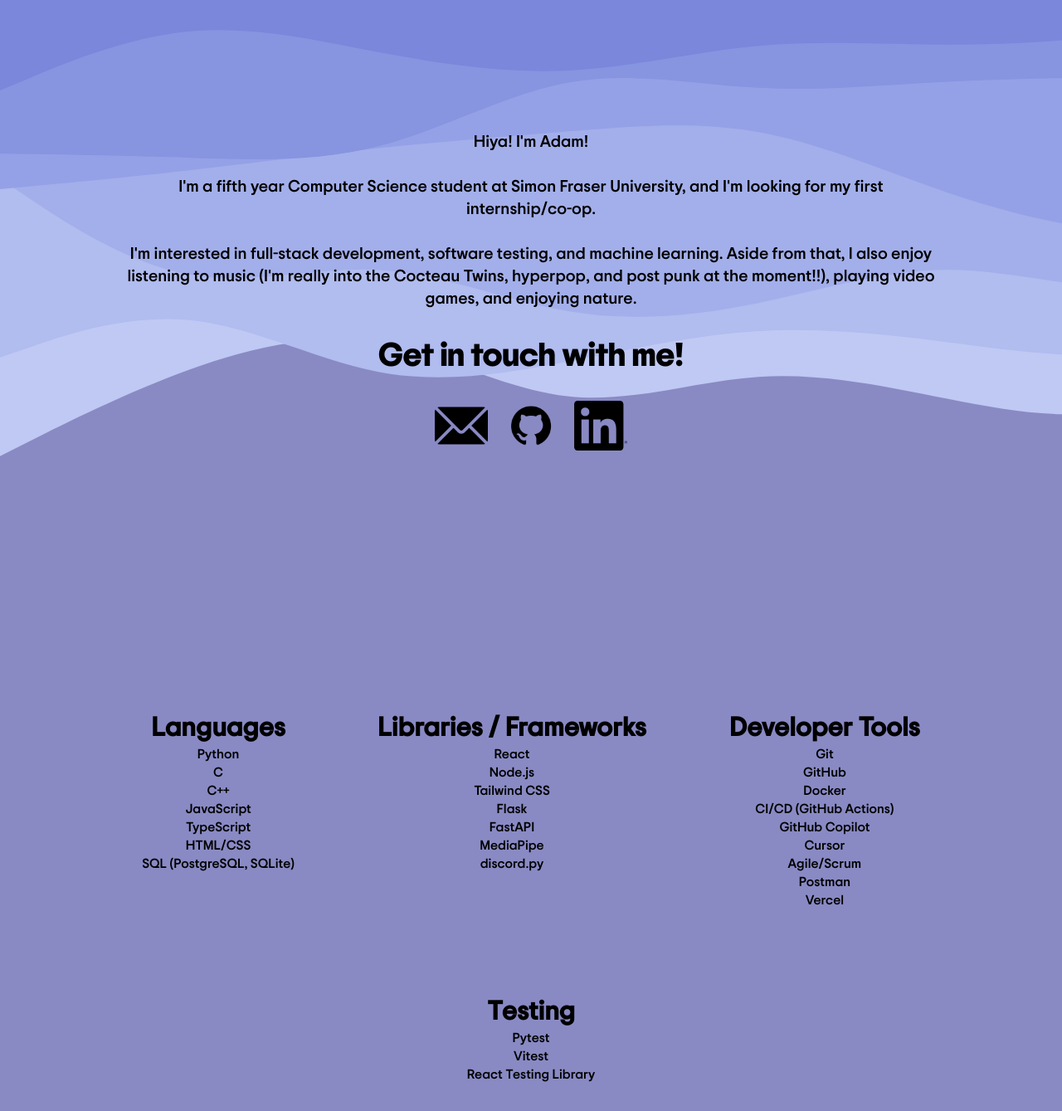
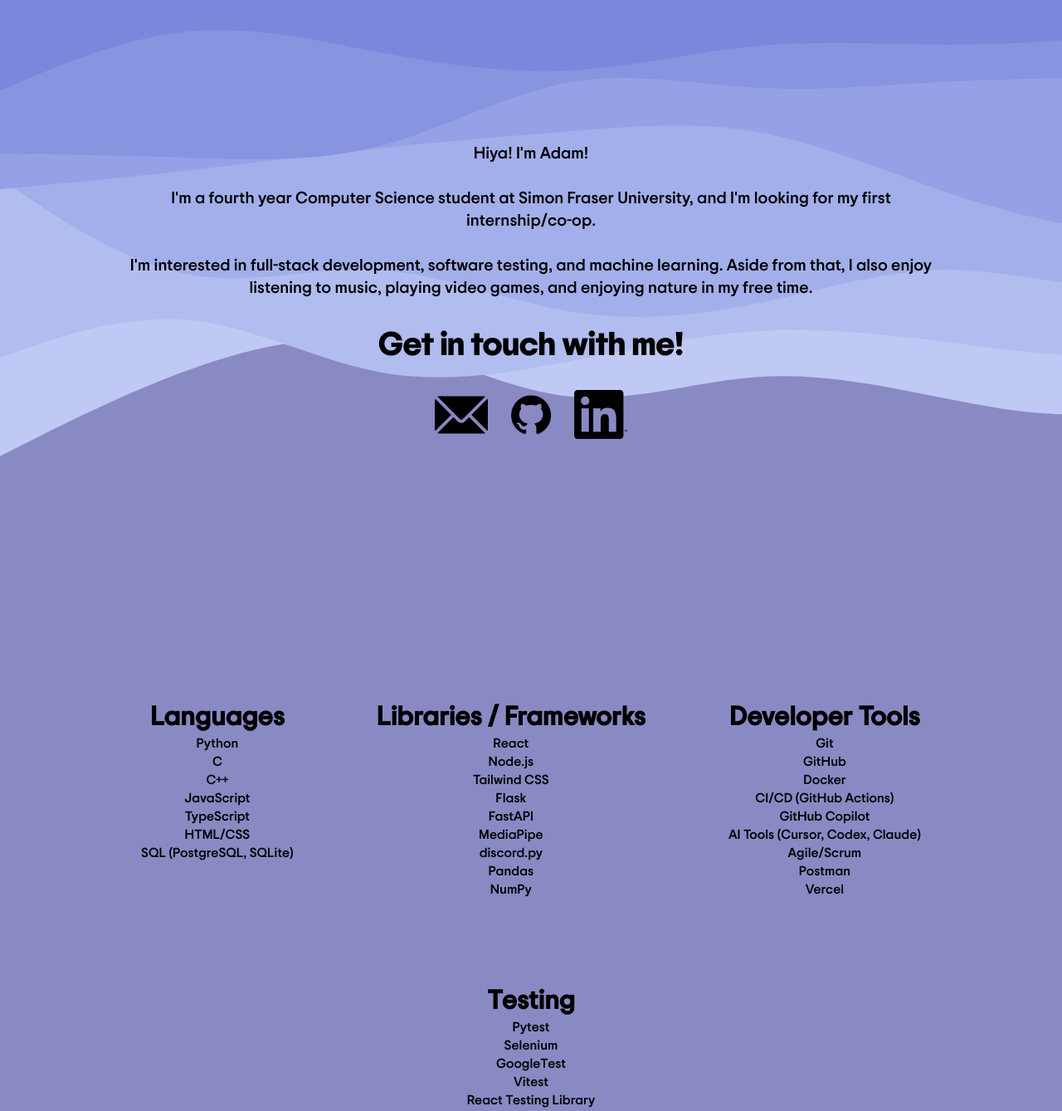
Before and after one commit to ComradeAdash/comradeadash.github.io, a website with bundled scripts: page index.html in a window 1280 px wide. Shown: the part 860-2199 px from the top of the page at 83% size. Built offline with nearby package versions, Linux system fonts and the light colour scheme.

Commit message:
changed bio

```diff
--- a/index.html
+++ b/index.html
@@ -26,10 +26,10 @@
             <br>
             Hiya! I'm Adam! <br>
             <br>
-            I'm a fifth year Computer Science student at Simon Fraser University, and I'm looking for my first internship/co-op. <br>
+            I'm a fourth year Computer Science student at Simon Fraser University, and I'm looking for my first internship/co-op. <br>
             <br>
             I'm interested in full-stack development, software testing, and machine learning. Aside from that, I also enjoy
-            listening to music (I'm really into the Cocteau Twins, hyperpop, and post punk at the moment!!), playing video games, and enjoying nature.<br>
+            listening to music, playing video games, and enjoying nature in my free time.<br>
             <br>
             <div id="links-msg">
                 Get in touch with me! <br>
@@ -81,6 +81,8 @@
                 <li class="item">FastAPI</li>
                 <li class="item">MediaPipe</li>
                 <li class="item">discord.py</li>
+                <li lcass="item">Pandas</li>
+                <li lcass="item">NumPy</li>
             </ul>
         </div>
 
@@ -92,7 +94,7 @@
                 <li class="item">Docker</li>
                 <li class="item">CI/CD (GitHub Actions)</li>
                 <li class="item">GitHub Copilot</li>
-                <li class="item">Cursor</li>
+                <li class="item">AI Tools (Cursor, Codex, Claude)</li>
                 <li class="item">Agile/Scrum</li>
                 <li class="item">Postman</li>
                 <li class="item">Vercel</li>
@@ -103,6 +105,8 @@
             <h1> Testing </h1>
             <ul class="item-list">
                 <li class="item">Pytest</li>
+                <li lcass="item">Selenium</li>
+                <li lcass="item">GoogleTest</li>
                 <li class="item">Vitest</li>
                 <li class="item">React Testing Library</li>
 
```
